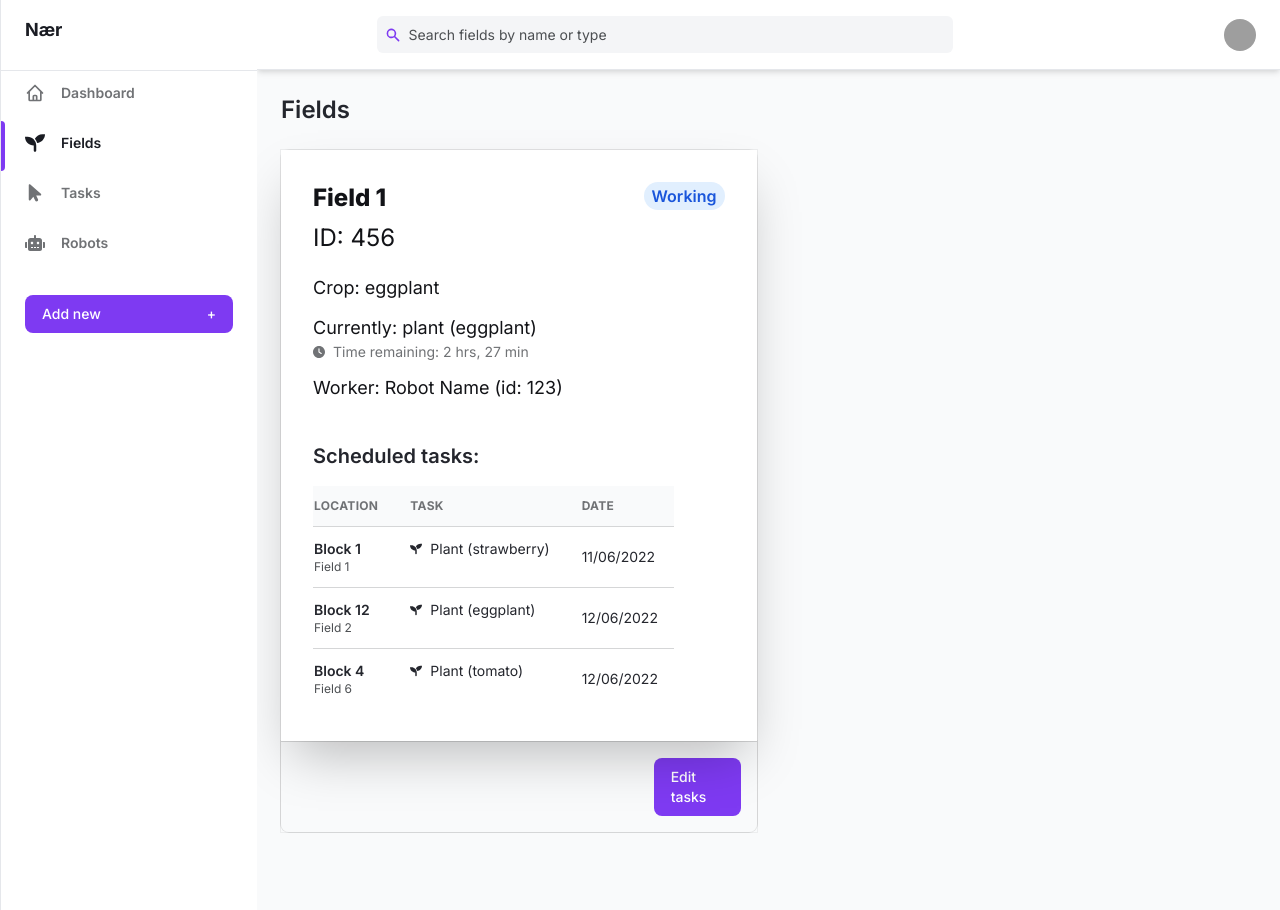
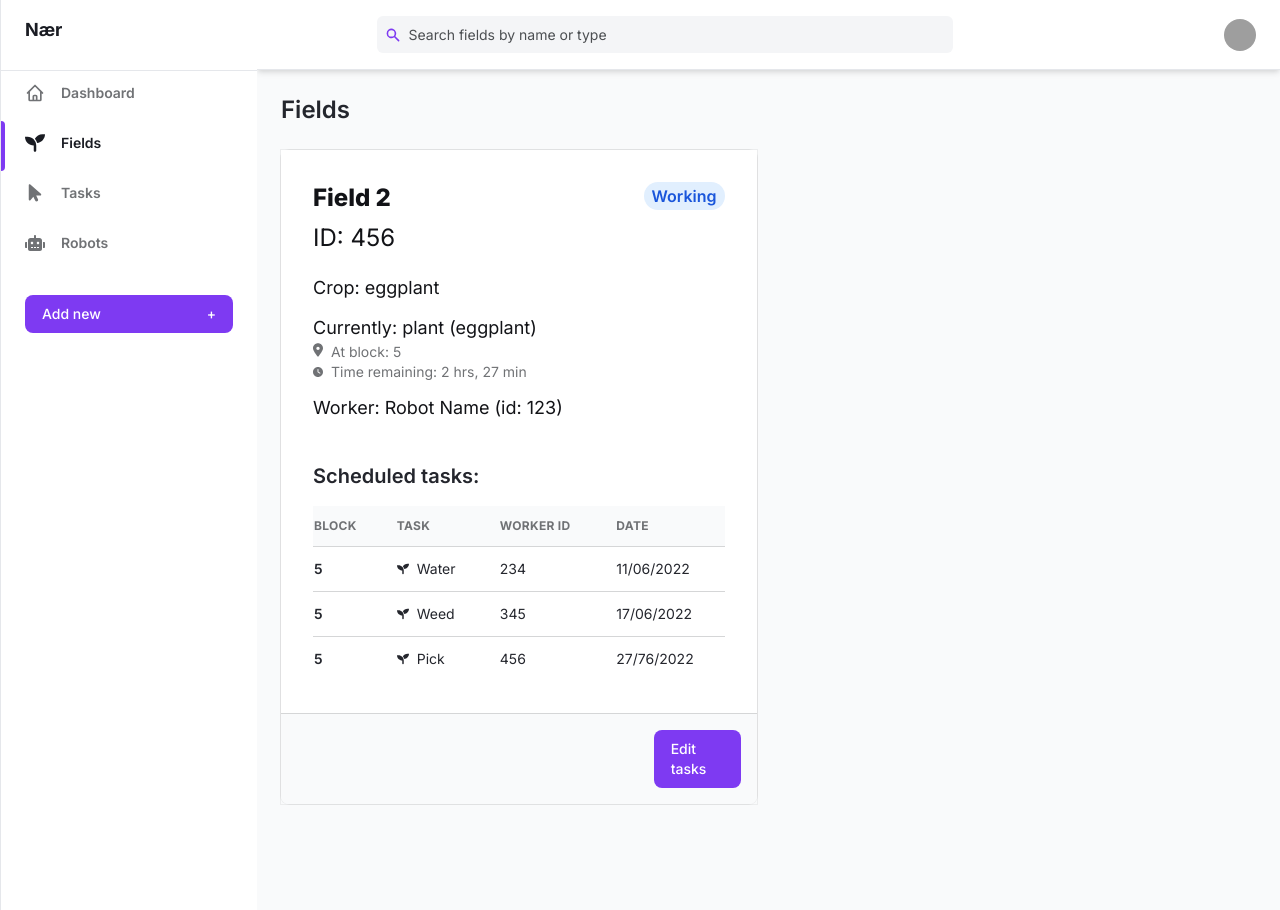
Before and after one commit to confidentlyDumb/naer_front, a Vue app: page /dashboard/fields in a window 1280 px wide. Built offline with nearby package versions, Linux system fonts and the light colour scheme; grey boxes are pictures that could not be loaded.

Commit message:
Robots, tasks views upd

```diff
--- a/src/components/dashboard/DashFields.vue
+++ b/src/components/dashboard/DashFields.vue
@@ -12,13 +12,13 @@
       >
         <span class="mx-4 mt-14 mb-8 sm:mx-6 sm:mt-8 md:m-6 lg:m-8 absolute right-0 top-0 z-10 px-2 py-1 font-semibold leading-tight text-blue-700 bg-blue-100 rounded-full dark:text-white dark:bg-blue-600"> Working </span>
         <div
-          class="w-full relative flex items-center bg-white dark:bg-gray-800 px-4 pt-14 pb-8 overflow-hidden shadow-2xl sm:px-6 sm:pt-8 md:p-6 lg:p-8"
+          class="w-full relative flex items-center bg-white dark:bg-gray-800 px-4 pt-14 pb-8 overflow-hidden sm:px-6 sm:pt-8 md:p-6 lg:p-8"
         >
-            <div>
+            <div class="w-full">
               <h2
                 class="text-2xl font-extrabold text-gray-900 dark:text-gray-200 sm:pr-12"
               >
-                Field 1
+                Field 2
               </h2>
 
               <section aria-labelledby="information-heading" class="mt-2">
@@ -31,7 +31,10 @@
                 <p class="mb-3 text-lg text-gray-900 dark:text-gray-400">
                   Currently: plant (eggplant)<br>
                   <span class="text-sm text-gray-500 flex">
-                  <svg class="mr-2" fill="currentColor" width="12" xmlns="http://www.w3.org/2000/svg" viewBox="0 0 512 512"><!--! Font Awesome Pro 6.1.1 by @fontawesome - https://fontawesome.com License - https://fontawesome.com/license (Commercial License) Copyright 2022 Fonticons, Inc. --><path d="M256 512C114.6 512 0 397.4 0 256C0 114.6 114.6 0 256 0C397.4 0 512 114.6 512 256C512 397.4 397.4 512 256 512zM232 256C232 264 236 271.5 242.7 275.1L338.7 339.1C349.7 347.3 364.6 344.3 371.1 333.3C379.3 322.3 376.3 307.4 365.3 300L280 243.2V120C280 106.7 269.3 96 255.1 96C242.7 96 231.1 106.7 231.1 120L232 256z"/></svg>
+                  <svg class="mr-2 mb-1" fill="currentColor" width="10" xmlns="http://www.w3.org/2000/svg" viewBox="0 0 384 512"><!--! Font Awesome Pro 6.1.1 by @fontawesome - https://fontawesome.com License - https://fontawesome.com/license (Commercial License) Copyright 2022 Fonticons, Inc. --><path d="M168.3 499.2C116.1 435 0 279.4 0 192C0 85.96 85.96 0 192 0C298 0 384 85.96 384 192C384 279.4 267 435 215.7 499.2C203.4 514.5 180.6 514.5 168.3 499.2H168.3zM192 256C227.3 256 256 227.3 256 192C256 156.7 227.3 128 192 128C156.7 128 128 156.7 128 192C128 227.3 156.7 256 192 256z"/></svg>
+                  At block: 5</span>
+                  <span class="text-sm text-gray-500 flex">
+                  <svg class="mr-2" fill="currentColor" width="10" xmlns="http://www.w3.org/2000/svg" viewBox="0 0 512 512"><!--! Font Awesome Pro 6.1.1 by @fontawesome - https://fontawesome.com License - https://fontawesome.com/license (Commercial License) Copyright 2022 Fonticons, Inc. --><path d="M256 512C114.6 512 0 397.4 0 256C0 114.6 114.6 0 256 0C397.4 0 512 114.6 512 256C512 397.4 397.4 512 256 512zM232 256C232 264 236 271.5 242.7 275.1L338.7 339.1C349.7 347.3 364.6 344.3 371.1 333.3C379.3 322.3 376.3 307.4 365.3 300L280 243.2V120C280 106.7 269.3 96 255.1 96C242.7 96 231.1 106.7 231.1 120L232 256z"/></svg>
                   Time remaining: 2 hrs, 27 min</span>
                 </p>
                 <p class=" my-3 text-lg text-gray-900 dark:text-gray-400">
@@ -47,8 +50,9 @@
                     <tr
                       class="text-xs font-semibold tracking-wide text-left text-gray-500 uppercase border-b dark:border-gray-700 bg-gray-50 dark:text-gray-400 dark:bg-gray-800"
                     >
-                      <th class="pr-4 py-3">Location</th>
+                      <th class="pr-4 py-3">Block</th>
                       <th class="px-4 py-3">Task</th>
+                      <th class="px-4 py-3">Worker ID</th>
                       <th class="px-4 py-3">Date</th>
                     </tr>
                   </thead>
@@ -59,10 +63,7 @@
                       <td class="pr-4 py-3">
                         <div class="flex items-center text-sm">
                           <a href="/dashboard/field/?id=1">
-                            <p class="font-semibold">Block 1</p>
-                            <p class="text-xs text-gray-600 dark:text-gray-400">
-                              Field 1
-                            </p>
+                            <p class="font-semibold">5</p>
                           </a>
                         </div>
                       </td>
@@ -78,18 +79,16 @@
                             d="M64 95.1H0c0 123.8 100.3 224 224 224v128C224 465.6 238.4 480 255.1 480S288 465.6 288 448V320C288 196.3 187.7 95.1 64 95.1zM448 32c-84.25 0-157.4 46.5-195.8 115.3c27.75 30.12 48.25 66.88 59 107.5C424 243.1 512 147.9 512 32H448z"
                           />
                         </svg>
-                        Plant (strawberry)
+                        Water
                       </td>
+                      <td class="px-4 py-3 text-sm">234</td>
                       <td class="px-4 py-3 text-sm">11/06/2022</td>
                     </tr>
                     <tr class="text-gray-700 dark:text-gray-400">
                       <td class="pr-4 py-3">
                         <div class="flex items-center text-sm">
                           <a href="/dashboard/field/?id=1">
-                            <p class="font-semibold">Block 12</p>
-                            <p class="text-xs text-gray-600 dark:text-gray-400">
-                              Field 2
-                            </p>
+                            <p class="font-semibold">5</p>
                           </a>
                         </div>
                       </td>
@@ -105,19 +104,17 @@
                             d="M64 95.1H0c0 123.8 100.3 224 224 224v128C224 465.6 238.4 480 255.1 480S288 465.6 288 448V320C288 196.3 187.7 95.1 64 95.1zM448 32c-84.25 0-157.4 46.5-195.8 115.3c27.75 30.12 48.25 66.88 59 107.5C424 243.1 512 147.9 512 32H448z"
                           />
                         </svg>
-                        Plant (eggplant)
+                        Weed
                       </td>
-                      <td class="px-4 py-3 text-sm">12/06/2022</td>
+                      <td class="px-4 py-3 text-sm">345</td>
+                      <td class="px-4 py-3 text-sm">17/06/2022</td>
                     </tr>
 
                     <tr class="text-gray-700 dark:text-gray-400">
                       <td class="pr-4 py-3">
                         <div class="flex items-center text-sm">
                           <a href="/dashboard/field/?id=1">
-                            <p class="font-semibold">Block 4</p>
-                            <p class="text-xs text-gray-600 dark:text-gray-400">
-                              Field 6
-                            </p>
+                            <p class="font-semibold">5</p>
                           </a>
                         </div>
                       </td>
@@ -133,9 +130,10 @@
                             d="M64 95.1H0c0 123.8 100.3 224 224 224v128C224 465.6 238.4 480 255.1 480S288 465.6 288 448V320C288 196.3 187.7 95.1 64 95.1zM448 32c-84.25 0-157.4 46.5-195.8 115.3c27.75 30.12 48.25 66.88 59 107.5C424 243.1 512 147.9 512 32H448z"
                           />
                         </svg>
-                        Plant (tomato)
+                        Pick
                       </td>
-                      <td class="px-4 py-3 text-sm">12/06/2022</td>
+                      <td class="px-4 py-3 text-sm">456</td>
+                      <td class="px-4 py-3 text-sm">27/76/2022</td>
                     </tr>
                   </tbody>
                 </table>
@@ -143,7 +141,7 @@
             </div>
         </div>
         <div
-          class="border-t rounded-t-none flex w-full justify-end rounded-lg shadow-xs dark:border-gray-700 bg-gray-50 dark:bg-gray-800"
+          class="border-t rounded-t-none flex w-full justify-end rounded-lg dark:border-gray-700 bg-gray-50 dark:bg-gray-800"
         >
           <div class="w-1/4 p-4">
             <a
--- a/src/components/dashboard/DashRobots.vue
+++ b/src/components/dashboard/DashRobots.vue
@@ -40,13 +40,13 @@
                 <p class="mb-3 text-lg text-gray-900 dark:text-gray-400">
                   Location: Field 1, block 7<br>
                   <span class="text-sm text-gray-500 flex">
-                  <svg class="mr-2" fill="currentColor" width="12" xmlns="http://www.w3.org/2000/svg" viewBox="0 0 384 512"><!--! Font Awesome Pro 6.1.1 by @fontawesome - https://fontawesome.com License - https://fontawesome.com/license (Commercial License) Copyright 2022 Fonticons, Inc. --><path d="M168.3 499.2C116.1 435 0 279.4 0 192C0 85.96 85.96 0 192 0C298 0 384 85.96 384 192C384 279.4 267 435 215.7 499.2C203.4 514.5 180.6 514.5 168.3 499.2H168.3zM192 256C227.3 256 256 227.3 256 192C256 156.7 227.3 128 192 128C156.7 128 128 156.7 128 192C128 227.3 156.7 256 192 256z"/></svg>
+                  <svg class="mr-2" fill="currentColor" width="10" xmlns="http://www.w3.org/2000/svg" viewBox="0 0 384 512"><!--! Font Awesome Pro 6.1.1 by @fontawesome - https://fontawesome.com License - https://fontawesome.com/license (Commercial License) Copyright 2022 Fonticons, Inc. --><path d="M168.3 499.2C116.1 435 0 279.4 0 192C0 85.96 85.96 0 192 0C298 0 384 85.96 384 192C384 279.4 267 435 215.7 499.2C203.4 514.5 180.6 514.5 168.3 499.2H168.3zM192 256C227.3 256 256 227.3 256 192C256 156.7 227.3 128 192 128C156.7 128 128 156.7 128 192C128 227.3 156.7 256 192 256z"/></svg>
                   (55.714378453, 12.286777907)</span>
                 </p>
                 <p class="mb-3 text-lg text-gray-900 dark:text-gray-400">
                   Current task: plant (eggplant)<br>
                   <span class="text-sm text-gray-500 flex">
-                  <svg class="mr-2" fill="currentColor" width="12" xmlns="http://www.w3.org/2000/svg" viewBox="0 0 512 512"><!--! Font Awesome Pro 6.1.1 by @fontawesome - https://fontawesome.com License - https://fontawesome.com/license (Commercial License) Copyright 2022 Fonticons, Inc. --><path d="M256 512C114.6 512 0 397.4 0 256C0 114.6 114.6 0 256 0C397.4 0 512 114.6 512 256C512 397.4 397.4 512 256 512zM232 256C232 264 236 271.5 242.7 275.1L338.7 339.1C349.7 347.3 364.6 344.3 371.1 333.3C379.3 322.3 376.3 307.4 365.3 300L280 243.2V120C280 106.7 269.3 96 255.1 96C242.7 96 231.1 106.7 231.1 120L232 256z"/></svg>
+                  <svg class="mr-2" fill="currentColor" width="10" xmlns="http://www.w3.org/2000/svg" viewBox="0 0 512 512"><!--! Font Awesome Pro 6.1.1 by @fontawesome - https://fontawesome.com License - https://fontawesome.com/license (Commercial License) Copyright 2022 Fonticons, Inc. --><path d="M256 512C114.6 512 0 397.4 0 256C0 114.6 114.6 0 256 0C397.4 0 512 114.6 512 256C512 397.4 397.4 512 256 512zM232 256C232 264 236 271.5 242.7 275.1L338.7 339.1C349.7 347.3 364.6 344.3 371.1 333.3C379.3 322.3 376.3 307.4 365.3 300L280 243.2V120C280 106.7 269.3 96 255.1 96C242.7 96 231.1 106.7 231.1 120L232 256z"/></svg>
                   Time remaining: 2 hrs, 27 min</span>
                 </p>
               </section>
```
